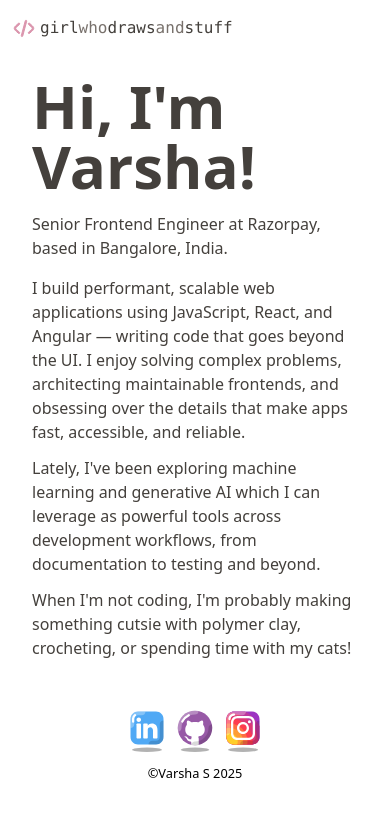
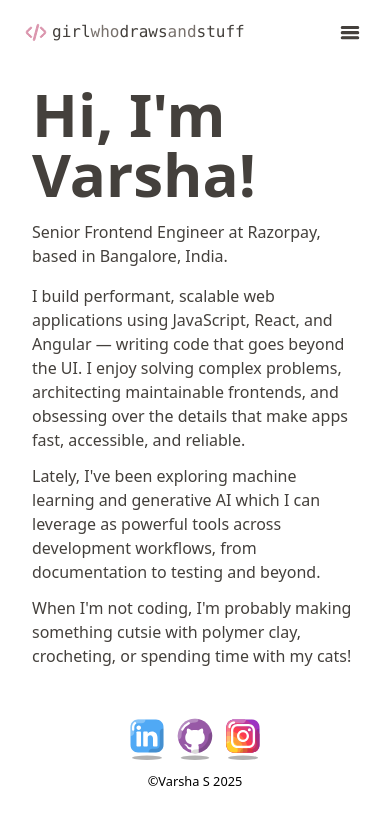
Before and after one commit to girlwhodrawsandstuff/girlwhodrawsandstuff.github.io, a React (Vite) app: page /experience in a window 390 px wide. Shown: the top 824 px of the page. Built offline with nearby package versions, Linux system fonts and the light colour scheme.

Commit message:
feat: add hamburger menu without functionality for mobile

```diff
--- a/src/shared/components/Header.tsx
+++ b/src/shared/components/Header.tsx
@@ -6,7 +6,7 @@ export const Header = () => {
   const { categories } = appConfig.header;
 
   return (
-    <header className="w-dvw flex items-center justify-between lg:px-14 lg:py-6 py-4 px-3">
+    <header className="w-dvw flex items-center justify-between lg:px-14 lg:py-6 py-4 px-6">
       <a href="/" className="cursor-pointer flex items-center gap-1">
         <img src="src/assets/code.svg" alt="code icon" className="w-6" />
         <p className="font-mono text-stone-700 font-medium">
@@ -27,6 +27,13 @@ export const Header = () => {
           );
         })}
       </div>
+      <a className="cursor-pointer block md:hidden">
+        <div
+          className="w-8 h-8 bg-[url('src/assets/hamburger.svg')] hover:bg-[url('src/assets/real-hamburger.svg')] bg-no-repeat bg-center bg-contain transition-all duration-200"
+          role="img"
+          aria-label="hamburger menu"
+        />
+      </a>
     </header>
   );
 };
```
Also changed, not shown: src/assets/hamburger.svg (added), src/assets/real-hamburger.svg (added).
